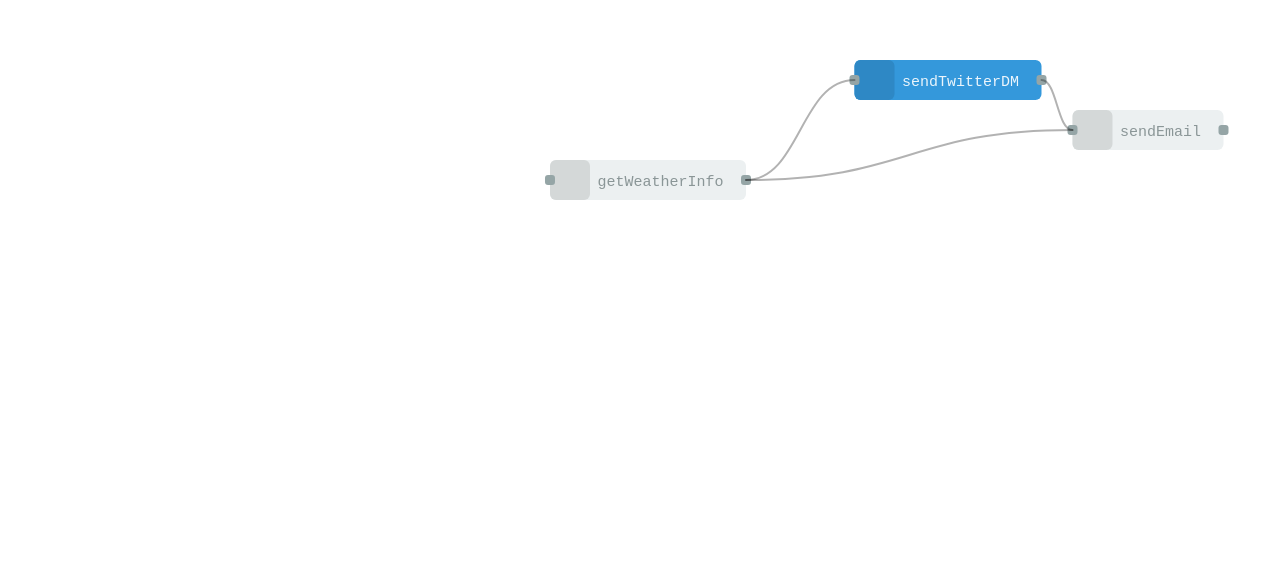
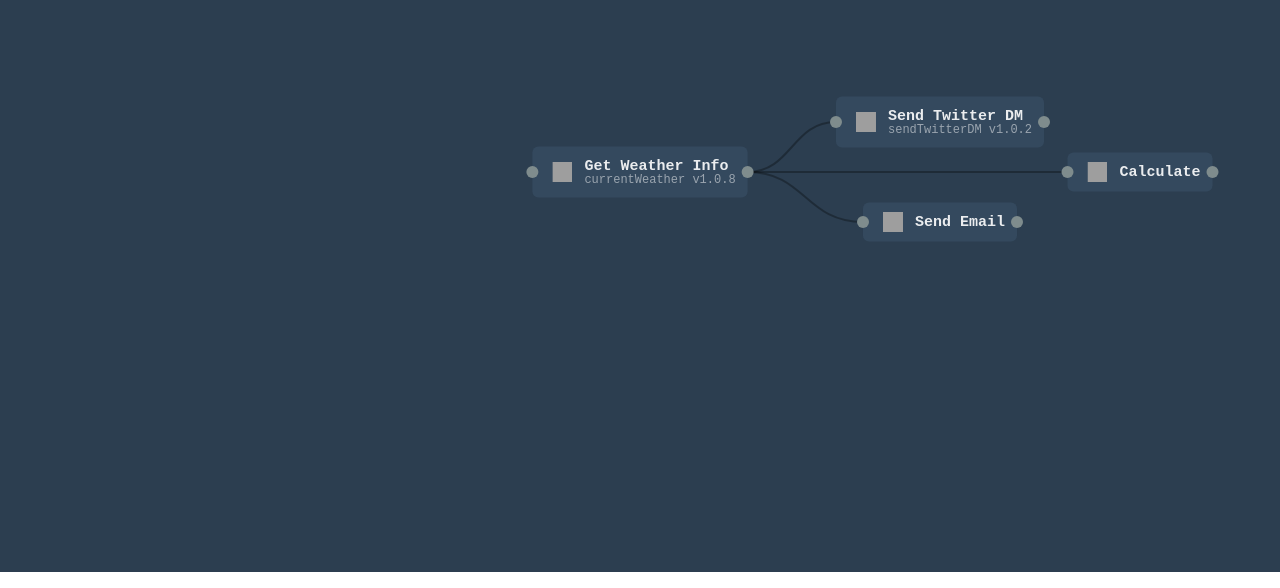
Before and after one commit to gillesdemey/graph-editor, a website built with Parcel: page index.html in a window 1280 px wide. Shown: the part 228-816 px from the top of the page. Built offline with nearby package versions, Linux system fonts and the light colour scheme.

Commit message:
buunch of updates

```diff
--- a/index.html
+++ b/index.html
@@ -5,6 +5,7 @@
   <meta name='viewport' content='width=device-width, initial-scale=1.0'/>
   <meta http-equiv='X-UA-Compatible' content='ie=edge'/>
   <title>Waylay Editor</title>
+  <link rel='stylesheet' href='src/themes/dark.css'/>
 </head>
 <body>
   <div id="editor"></div>
--- a/src/editor.js
+++ b/src/editor.js
@@ -1,6 +1,7 @@
 import { Layer, Stage, Line } from 'konva'
 import GraphNode from './node'
 import { getBezierPoints } from './utils'
+import { LINE_COLOR } from './themes/light'
 
 class Editor extends Stage {
   constructor (options) {
@@ -10,6 +11,7 @@
     const layer = new Layer()
     this.add(layer)
 
+    this._theme = options.theme
     this._baseLayer = layer
     return this
   }
@@ -28,7 +30,7 @@
     const bezierPoints = getBezierPoints(pos1, pos2)
     const quadLine = new Line({
       strokeWidth: 2,
-      stroke: 'black',
+      stroke: LINE_COLOR,
       lineCap: 'round',
       bezier: true,
       points: bezierPoints,
@@ -42,7 +44,10 @@
     node1.addConnection(node2, quadLine, startPos, endPos)
     node2.addConnection(node1, quadLine, startPos, endPos)
 
-    this._baseLayer.add(quadLine).draw()
+    this._baseLayer.add(quadLine)
+    // lines should always be draw below everything else
+    quadLine.moveToBottom()
+    this._baseLayer.draw()
 
     return quadLine
   }
--- a/src/index.js
+++ b/src/index.js
@@ -2,6 +2,7 @@
 
 const editor = new Editor({
   container: 'editor',
+  theme: 'light',
   width: window.innerWidth,
   height: window.innerHeight
 })
@@ -13,25 +14,31 @@
 
 const e1 = editor.addNode({ x, y }, {
   id: 'weather_1',
-  label: 'getWeatherInfo',
+  label: 'Get Weather Info',
+  plug: 'currentWeather v1.0.8',
   states: ['clear', 'rainy'],
-  icon: '⛅'
+  icon: 'https://twemoji.maxcdn.com/72x72/2614.png'
 })
 
-const e2 = editor.addNode({ x: x + 300, y: y - 100 }, {
-  id: 'weather_1',
-  label: 'sendTwitterDM',
-  icon: '🐦',
-  color: '#3498db',
-  textColor: 'white'
+const e2 = editor.addNode({ x: x + 300, y: y - 50 }, {
+  id: 'twitter_1',
+  label: 'Send Twitter DM',
+  plug: 'sendTwitterDM v1.0.2',
+  icon: 'https://twemoji.maxcdn.com/72x72/1f4ec.png'
 })
 
-const e3 = editor.addNode({ x: x + 500, y: y - 50 }, {
-  id: 'weather_1',
-  label: 'sendEmail',
-  icon: '✉️'
+const e3 = editor.addNode({ x: x + 300, y: y + 50 }, {
+  id: 'sendmail_1',
+  label: 'Send Email',
+  icon: 'https://twemoji.maxcdn.com/72x72/1f4e8.png'
+})
+
+const e4 = editor.addNode({ x: x + 500, y: y }, {
+  id: 'formula_1',
+  label: 'Calculate',
+  icon: 'https://twemoji.maxcdn.com/72x72/1f4b1.png'
 })
 
 editor.connectNodes(e1, e2)
 editor.connectNodes(e1, e3)
-editor.connectNodes(e2, e3)
+editor.connectNodes(e1, e4)
--- a/src/node.js
+++ b/src/node.js
@@ -1,6 +1,10 @@
-import { Group, Rect, Text } from 'konva'
-import { shade } from 'polished'
-import { getBezierPoints, stopPropagation } from './utils'
+import { Group, Circle } from 'konva'
+import { tint } from 'polished'
+import { HANDLE_COLOR } from './themes/dark'
+import { getBezierPoints, stopPropagation, setCursor } from './utils'
+
+import createHead from './node/head'
+import createStates from './node/states'
 
 class GraphNode extends Group {
   constructor (options = {}, details = {}) {
@@ -11,17 +15,13 @@
     super(Object.assign(defaults, options))
 
     this._data = details
-    const { id, label, color = '#ecf0f1', textColor = '#7f8c8d', states, icon } = details
 
     this.connections = new Set()
     this.contentGroup = new Group()
 
-    this.drawLabel(label || id, { color, textColor })
+    this.drawNode(details)
 
-    if (states) {
-      this.drawStates(states)
-    }
-
+    // dragmove -> update linked nodes and bezier lines
     this.on('dragmove', () => {
       for (const [node, line, handleStart, handleEnd] of this.connections) {
         const bezierPoints = getBezierPoints(
@@ -52,99 +52,56 @@
 
   }
 
-  drawLabel (label, { color, textColor }) {
-    const HEIGHT = 40
-    const ICON_SIZE = HEIGHT
-    const PADDING = 15
+  drawNode (details) {
+    const head = createHead(details)
+    this.add(head)
 
-    const { contentGroup } = this
+    const handles = this.createHandles(head)
+    this.add(...handles)
 
-    const text = new Text({
-      text: label,
-      fontSize: 15,
-      fontFamily: 'monospace',
-      fill: textColor,
-      align: 'center',
-      height: HEIGHT,
-      padding: PADDING,
-      opacity: 0.9
+    return this
+  }
+
+  createHandles (bounds) {
+    const HANDLE_SIZE = 12
+
+    const { width } = bounds.getClientRect()
+
+    const leftHandle = new Circle({
+      name: 'leftHandle',
+      radius: HANDLE_SIZE / 2,
+      x: -(width / 2),
+      fill: HANDLE_COLOR
     })
 
-    text.offset({
-      x: (text.width() / 2) - ((ICON_SIZE / 2) - (PADDING / 2)),
-      y: text.height() / 2
+    const rightHandle = new Circle({
+      name: 'rightHandle',
+      x: width / 2,
+      radius: HANDLE_SIZE / 2,
+      fill: HANDLE_COLOR
     })
 
-    const rect = new Rect({
-      fill: color,
-      width: text.width() + ICON_SIZE,
-      height: HEIGHT,
-      cornerRadius: 6,
-      offset: {
-        x: (text.width() / 2) + (ICON_SIZE / 2),
-        y: text.height() / 2
-      }
-    })
+    const onMouseEnter = (event) => {
+      event.target.setFill(tint(0.5, HANDLE_COLOR)).draw()
+      setCursor(this, 'crosshair')
+    }
 
-    const iconRect = new Rect({
-      width: HEIGHT,
-      height: HEIGHT,
-      fill: shade(0.1, color),
-      cornerRadius: 6,
-      x: -(rect.width() / 2),
-      y: -(HEIGHT / 2)
-    })
+    const onMouseLeave = (event) => {
+      event.target.setFill(HANDLE_COLOR).draw()
+      setCursor(this, 'default')
+    }
 
-    const labelGroup = new Group()
-    labelGroup.add(rect, iconRect, text)
+    leftHandle.on('mouseenter', onMouseEnter)
+    rightHandle.on('mouseenter', onMouseEnter)
 
-    this.drawHandles(labelGroup)
-
-    text.on('mouseenter', () => {
-      contentGroup.getStage().container().style.cursor = 'move'
-    })
-
-    text.on('mouseleave', () => {
-      contentGroup.getStage().container().style.cursor = 'default'
-    })
-
-    contentGroup.add(rect, iconRect, text)
-  }
-
-  drawHandles (bounds) {
-    const HANDLE_SIZE = 10
-    const FILL = '#95a5a6'
-
-    const { contentGroup } = this
-    const { width } = bounds.getClientRect()
-
-    const leftHandle = new Rect({
-      name: 'leftHandle',
-      width: 10,
-      height: 10,
-      cornerRadius: 3,
-      x: -(width / 2),
-      offsetX: HANDLE_SIZE / 2,
-      offsetY: HANDLE_SIZE / 2,
-      fill: FILL
-    })
-
-    const rightHandle = new Rect({
-      name: 'rightHandle',
-      width: 10,
-      height: 10,
-      cornerRadius: 3,
-      x: width / 2,
-      offsetX: HANDLE_SIZE / 2,
-      offsetY: HANDLE_SIZE / 2,
-      fill: FILL
-    })
+    leftHandle.on('mouseleave', onMouseLeave)
+    rightHandle.on('mouseleave', onMouseLeave)
 
     // disable drag when initiated from a handle — so we can join nodes
     leftHandle.on('mousedown', stopPropagation)
     rightHandle.on('mousedown', stopPropagation)
 
-    this.add(contentGroup, rightHandle, leftHandle)
+    return [leftHandle, rightHandle]
   }
 }
 
--- /dev/null
+++ b/src/node/head.js
@@ -0,0 +1,89 @@
+import { Group, Image, Rect, Text } from 'konva'
+import { readableColor } from 'polished'
+import { NODE_COLOR } from '../themes/dark'
+
+module.exports = ({ label, plug, icon, color = NODE_COLOR }) => {
+  const FONT_SIZE = 15
+  const PADDING = 12
+  const ICON_SIZE = 20
+
+  // we'll be adding all children to this group
+  const headGroup = new Group()
+
+  const title = new Text({
+    text: label,
+    fontSize: FONT_SIZE,
+    fontFamily: 'monospace',
+    fontStyle: 'bold',
+    fill: readableColor(color), // returns black or white — depending on contrast
+    opacity: 0.9
+  })
+
+  const textGroup = new Group()
+  textGroup.add(title)
+
+  if (plug) {
+    const description = new Text({
+      text: plug,
+      fontSize: FONT_SIZE * 0.8,
+      fontFamily: 'monospace',
+      fill: readableColor(color),
+      offsetY: -FONT_SIZE,
+      opacity: 0.5
+    })
+
+    textGroup.add(description)
+  }
+
+  const { width, height } = textGroup.getClientRect()
+
+  textGroup.setPosition({
+    x: -width / 2,
+    y: -height / 2
+  })
+  textGroup.setOffset({ x: -ICON_SIZE })
+
+  const background = new Rect({
+    fill: color,
+    width: width + (PADDING * 2) + ICON_SIZE * 2,
+    height: height + (PADDING * 2),
+    cornerRadius: 6
+  })
+  background.setPosition({
+    x: -background.getClientRect().width / 2,
+    y: -background.height() / 2
+  })
+
+  headGroup.add(background, textGroup)
+
+  headGroup.on('mouseenter', () => {
+    headGroup.getStage().container().style.cursor = 'move'
+  })
+
+  headGroup.on('mouseleave', () => {
+    headGroup.getStage().container().style.cursor = 'default'
+  })
+
+  addIcon(headGroup, icon, ICON_SIZE)
+
+  return headGroup
+}
+
+function addIcon (parent, icon, size) {
+  Image.fromURL(icon, image => {
+    const { width } = parent.getClientRect()
+
+    image.setAttrs({
+      x: -(width / 2) + size,
+      y: 0,
+      offsetX: 0,
+      offsetY: size / 2,
+      width: size,
+      height: size
+    })
+
+    parent.add(image).draw()
+    // re-draw entire stage to get around a weird z-index bug
+    parent.getStage().draw()
+  })
+}
--- /dev/null
+++ b/src/node/states.js
@@ -0,0 +1,3 @@
+module.exports = (states) => {
+
+}
--- /dev/null
+++ b/src/themes/dark.css
@@ -0,0 +1,8 @@
+body {
+  padding: 0;
+  margin: 0;
+}
+
+#editor {
+  background: #2c3e50;
+}
--- /dev/null
+++ b/src/themes/dark.js
@@ -0,0 +1,6 @@
+module.exports = {
+  BG_COLOR: '#ecf0f1',
+  NODE_COLOR: '#34495e',
+  LINE_COLOR: 'black',
+  HANDLE_COLOR: '#7f8c8d'
+}
--- /dev/null
+++ b/src/themes/light.css
@@ -0,0 +1,8 @@
+body {
+  padding: 0;
+  margin: 0;
+}
+
+#editor {
+  background: white;
+}
--- /dev/null
+++ b/src/themes/light.js
@@ -0,0 +1,5 @@
+module.exports = {
+  BG_COLOR: '#ecf0f1',
+  NODE_COLOR: '#ecf0f1',
+  LINE_COLOR: 'black'
+}
--- a/src/utils.js
+++ b/src/utils.js
@@ -49,7 +49,12 @@
   event.cancelBubble = true
 }
 
+function setCursor (node, cursor) {
+  node.getStage().container().style.cursor = cursor
+}
+
 export {
   getBezierPoints,
-  stopPropagation
+  stopPropagation,
+  setCursor
 }
```
